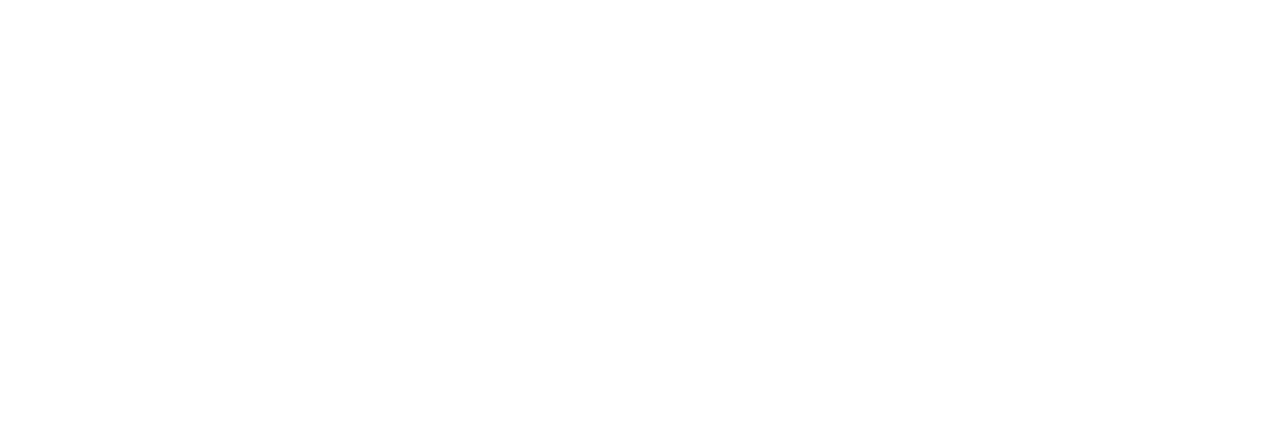
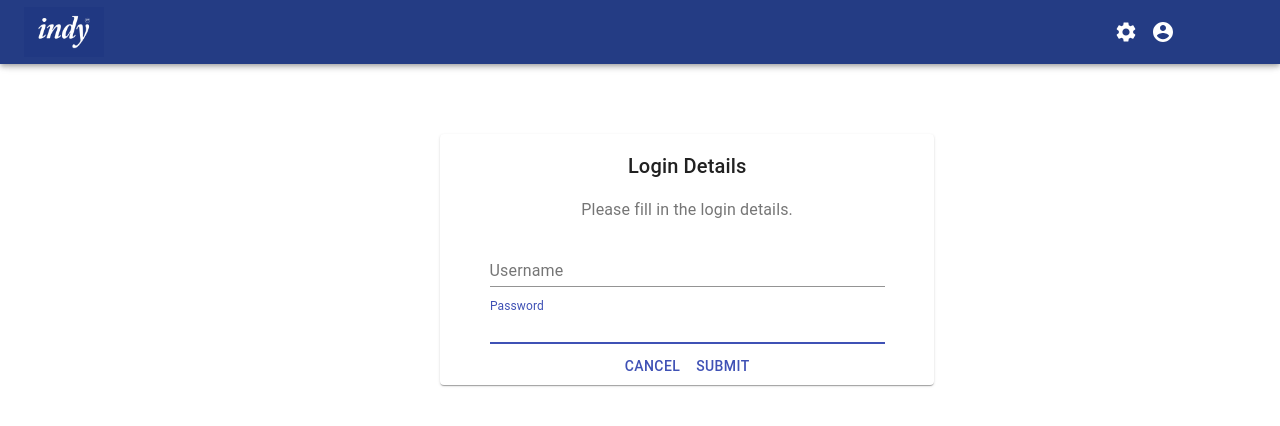
Before and after one commit to yashkumar0707/Obopay_Web_Portal, a React (Create React App) app: page / in a window 1280 px wide. Shown: the top 426 px of the page. Built offline with nearby package versions, Linux system fonts and the light colour scheme.

Commit message:
Login page URL has been fixed

```diff
--- a/src/App.js
+++ b/src/App.js
@@ -31,7 +31,7 @@
               <Header></Header>
               <Assigndriver></Assigndriver>
             </Route>
-            <Route path="/login">
+            <Route exact path="/">
             <Header></Header>
               <Login />
             </Route>
--- a/src/components/Dashboard/Dashboard.js
+++ b/src/components/Dashboard/Dashboard.js
@@ -101,9 +101,9 @@
     //     this.setState({ data: json.data, rows: json.data })
     //     console.log(this.state.data[0])
     //   })
-    var data1 = [{ 'id': 5, 'trip_id': 236, 'start_point': 'Hyd', 'end_point': 'Blr', 'start_date': '12-06-21', 'end_date': '14-06-21', 'req_limit': 20000, 'app_limit': 18000, 'driver_id': 100, 'fuel_limit': 5000, 'toll_limit': 5000, 'driver_limit': 5000 },
-    { 'id': 6, 'trip_id': 236, 'start_point': 'Hyd', 'end_point': 'Blr', 'start_date': '12-06-21', 'end_date': '14-06-21', 'req_limit': 20000, 'app_limit': 18000, 'driver_id': 100, 'fuel_limit': 5000, 'toll_limit': 5000, 'driver_limit': 5000 },
-    { 'id': 7, 'trip_id': 236, 'start_point': 'Hyd', 'end_point': 'Blr', 'start_date': '12-06-21', 'end_date': '14-06-21', 'req_limit': 20000, 'app_limit': 18000, 'driver_id': 100, 'fuel_limit': 5000, 'toll_limit': 5000, 'driver_limit': 5000 }]
+    var data1 = [{ 'id': 5, 'trip_id': 236, 'start_point': 'Hyd', 'end_point': 'Blr', 'start_date': '12-06-21', 'end_date': '14-06-21', 'req_limit': 20000, 'app_limit': 18000, 'driver_id': 100, 'fuel_limit': 8000, 'toll_limit': 7000, 'driver_limit': 5000 },
+    { 'id': 6, 'trip_id': 237, 'start_point': 'Hyd', 'end_point': 'Blr', 'start_date': '15-06-21', 'end_date': '17-06-21', 'req_limit': 20000, 'app_limit': 18000, 'driver_id': 100, 'fuel_limit': 8000, 'toll_limit': 7000, 'driver_limit': 5000 },
+    { 'id': 7, 'trip_id': 238, 'start_point': 'Hyd', 'end_point': 'Blr', 'start_date': '17-06-21', 'end_date': '19-06-21', 'req_limit': 20000, 'app_limit': 18000, 'driver_id': 100, 'fuel_limit': 8000, 'toll_limit': 7000, 'driver_limit': 5000 }]
     this.setState({ data: data1 })
   }
   render() {
@@ -300,7 +300,7 @@
             <div style={{ height: 400, width: '95%', paddingLeft: '2%' }}>
               <DataGrid rows={this.state.data} id={Math.random()} columns={this.state.columns} pageSize={5} checkboxSelection onSelectionModelChange={handleClick} className={classes.colCell} />
               <Dialog open={this.state.openDialog} onClose={handleClose} aria-labelledby="form-dialog-title">
-                <DialogTitle id="form-dialog-title" style={{backgroundColor:'blue'}}>Driver Details</DialogTitle>
+                <DialogTitle id="form-dialog-title" style={{backgroundColor:'#243C84', color:'white'}}>Driver Details</DialogTitle>
                 <DialogContent>
                   <DialogContentText>
                    Details of the driver and the funds remaining.
@@ -334,15 +334,15 @@
                       </ListItem>
                       <Divider />
                       <ListItem button>
-                        <ListItemText primary="Fuel Limit | Remaining" secondary={this.state.data[0].fuel_limit+ "  | 400"} />
+                        <ListItemText primary="Fuel Limit | Remaining" secondary={this.state.data[0].fuel_limit+ "  | 4000"} />
                       </ListItem>
                       <Divider />
                       <ListItem button>
-                        <ListItemText primary="Toll Limit | Remaining" secondary={this.state.data[0].toll_limit+ "  | 400"} />
+                        <ListItemText primary="Toll Limit | Remaining" secondary={this.state.data[0].toll_limit+ "  | 4000"} />
                       </ListItem>
                       <Divider />
                       <ListItem button>
-                        <ListItemText primary="Driver Limit | Remaining" secondary={this.state.data[0].driver_limit+ "  | 400"} />
+                        <ListItemText primary="Driver Limit | Remaining" secondary={this.state.data[0].driver_limit+ "  | 4000"} />
                       </ListItem>
                       <Divider />
                     </List>
--- a/src/components/Login/Login.js
+++ b/src/components/Login/Login.js
@@ -46,8 +46,7 @@
         e.preventDefault()
 
         console.log(e.target.name1.value)
-        console.log(e.target.email.value)
-        console.log(this.state.selectedID)
+        window.location.href="/dashboard"
         // await fetch(process.env.REACT_APP_URL + 'api/users/' + this.state.selectedID[0], {
         //   method: 'PUT',
         //   body: JSON.stringify({
@@ -84,9 +83,9 @@
           <div style={{width:'50%', paddingLeft:'15%', paddingTop:'-5%'}}>
                 <Card >
                     <form onSubmit={handleDialog} style={{ width: '80%', paddingLeft:'10%' }}>
-                        <DialogTitle id="form-dialog-title">Trip Details</DialogTitle>
+                        <DialogTitle id="form-dialog-title">Login Details</DialogTitle>
                         <DialogContentText>
-                            Please fill in the trip details.
+                            Please fill in the login details.
                         </DialogContentText>
 
                         <TextField
```
